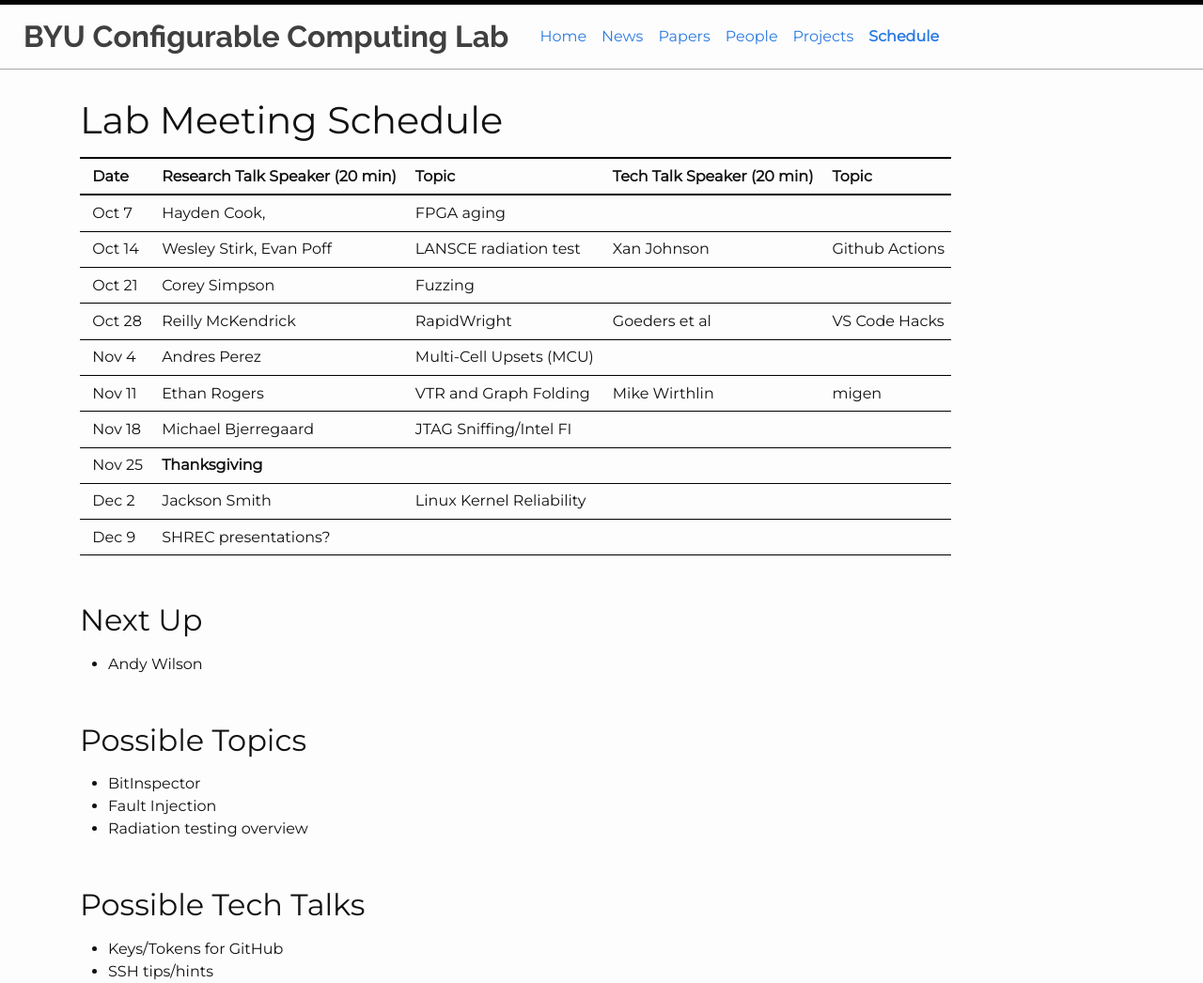
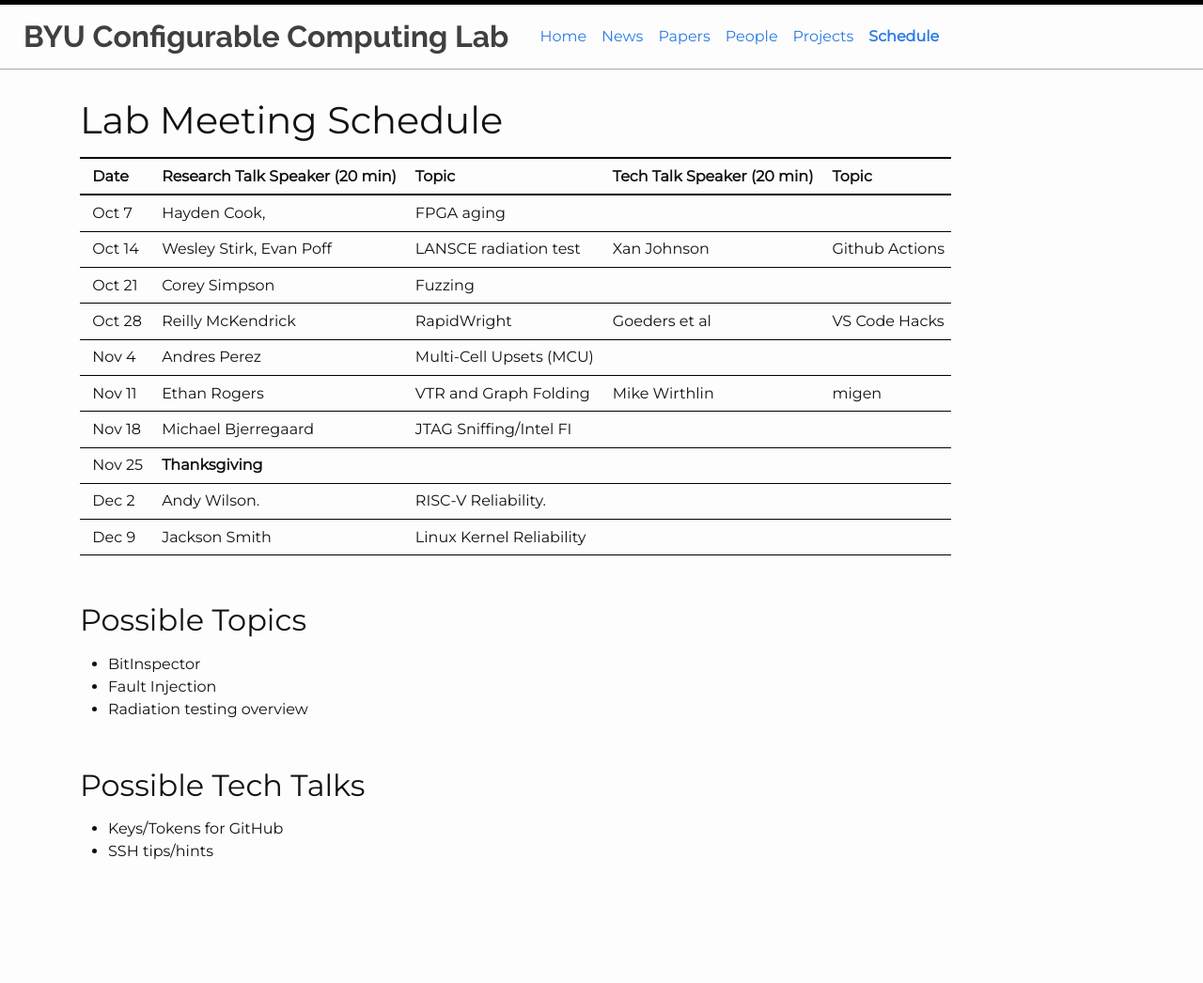
Before and after one commit to byuccl/byuccl.github.io, a Jekyll site: the page built from pages/schedule.md, in a window 1280 px wide. Shown: the whole page at 94% size. Built offline with Jekyll 4.4.1, drawn with Linux system fonts in a browser that asks for light colours; nearby versions of some CDN libraries; after the commit the page ends 918 px from its top, so only the background shows below that.

Commit message:
Update schedule.md

```diff
--- a/pages/schedule.md
+++ b/pages/schedule.md
@@ -16,12 +16,8 @@ title: Schedule
 |Nov 11     | Ethan Rogers                      | VTR and Graph Folding     | Mike Wirthlin                 |migen             |
 |Nov 18     | Michael Bjerregaard               | JTAG Sniffing/Intel FI    |                               |                  |
 |Nov 25     | **Thanksgiving**                  |                           |                               |                  |
-|Dec 2      | Jackson Smith                     | Linux Kernel Reliability  |                               |                  |
-|Dec 9      | SHREC presentations?              |                           |                               |                  |
-
-
-## Next Up
-* Andy Wilson
+|Dec 2      | Andy Wilson.                      | RISC-V Reliability.       |                               |                  |
+|Dec 9      | Jackson Smith                     | Linux Kernel Reliability  |                               |                  |
 
 
 ## Possible Topics
```
